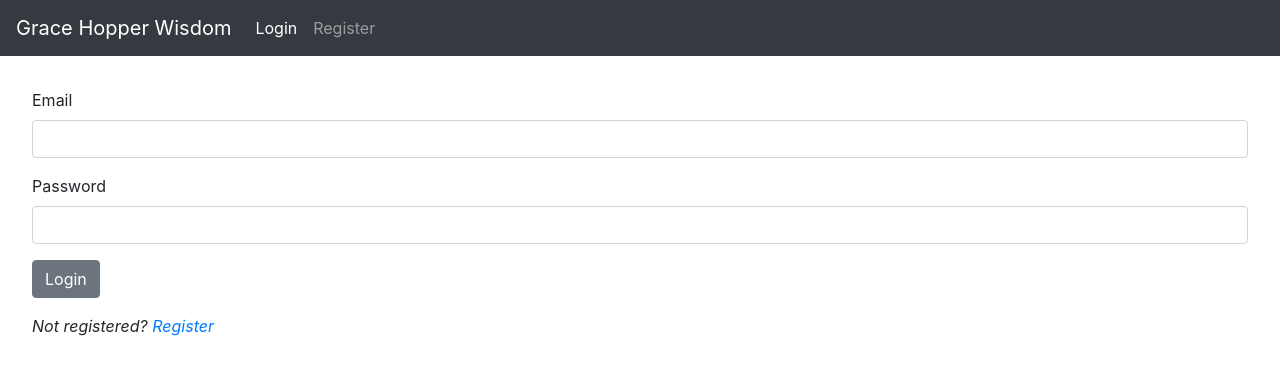
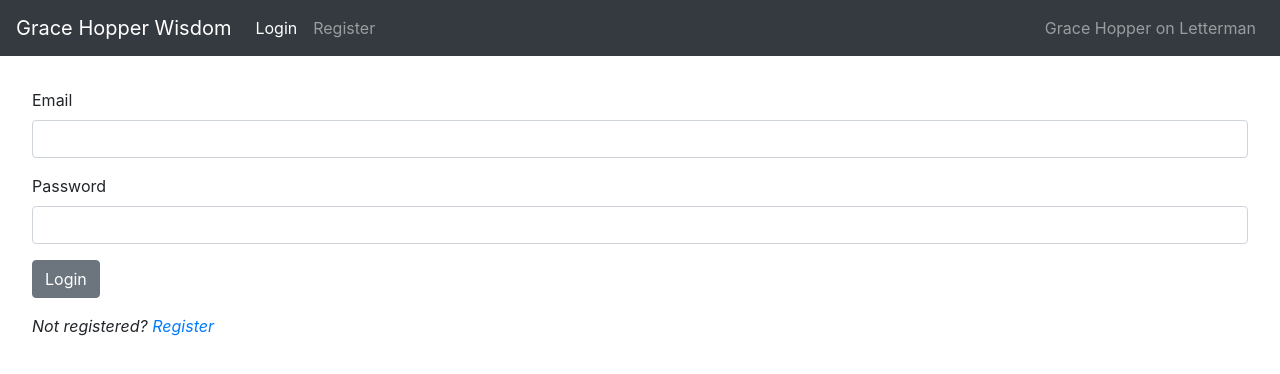
Before and after one commit to nashville-software-school/WisdomAndGrace, a React (Create React App) app in the folder WisdomAndGrace/client/: page /login in a window 1280 px wide. Shown: the top 374 px of the page. Built offline with nearby package versions, Linux system fonts and the light colour scheme; no server answers.

Commit message:
added Letterman link

```diff
--- a/WisdomAndGrace/client/src/components/Header.js
+++ b/WisdomAndGrace/client/src/components/Header.js
@@ -30,7 +30,7 @@ export default function Header() {
                 </NavItem>
                 <NavItem>
                   <a aria-current="page" className="nav-link"
-                     style={{cursor: "pointer"}} onClick={logout}>Logout</a>
+                    style={{ cursor: "pointer" }} onClick={logout}>Logout</a>
                 </NavItem>
               </>
             }
@@ -45,6 +45,13 @@ export default function Header() {
               </>
             }
           </Nav>
+          <Nav navbar>
+            <NavItem>
+              <a aria-current="page" className="nav-link"
+                href="https://www.youtube.com/watch?v=3N_ywhx6_K0"
+                target="_new">Grace Hopper on Letterman</a>
+            </NavItem>
+          </Nav>
         </Collapse>
       </Navbar>
     </div>
```
